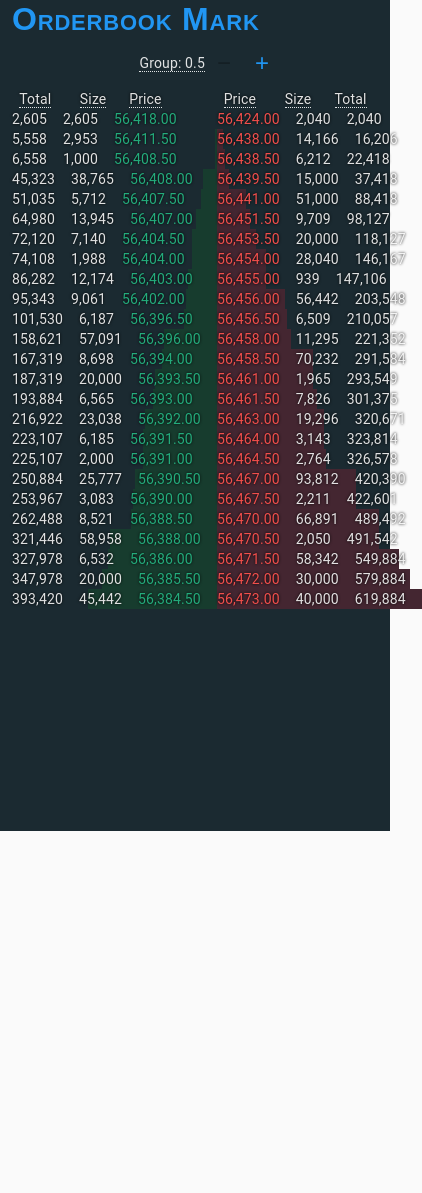
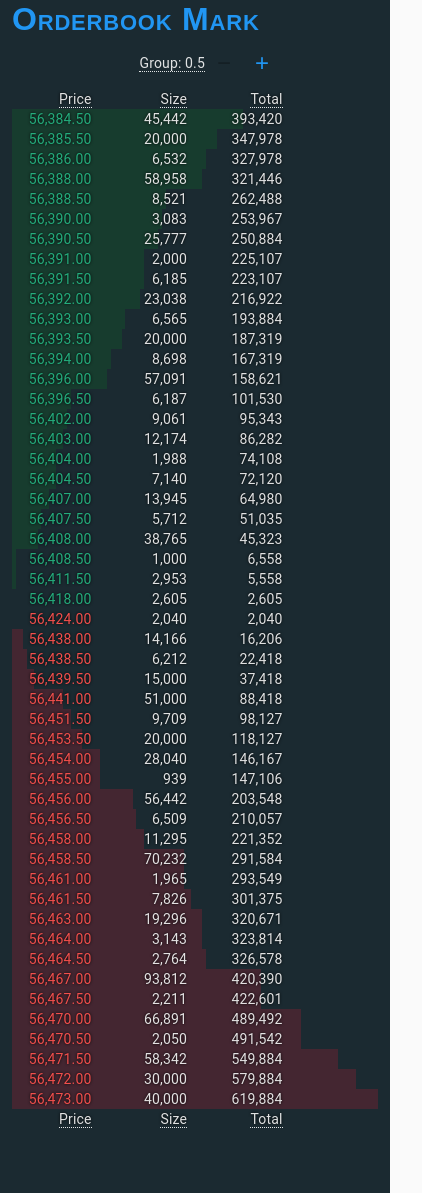
Before and after one commit to mlenser/mark-05-05-2021, a Gatsby site: page / in a window 390 px wide. Shown: the part 13-1206 px from the top of the page, 422 px wide, since content can reach past the window. Before the commit the page ends 844 px from the top, so only its background shows below. Built offline with nearby package versions, Linux system fonts and the light colour scheme; Gatsby itself is replaced by a stand-in of ours.

Commit message:
feat: orderbook is now responsive

```diff
--- a/src/components/Orderbook/Asks.tsx
+++ b/src/components/Orderbook/Asks.tsx
@@ -5,7 +5,11 @@ import { groupByInterval } from '../../utils/groupByInterval';
 import PriceSizeTotal from './PriceSizeTotal';
 import { useOrderbookContext } from './OrderbookContext';
 
-const Asks: React.FC = () => {
+type Props = {
+  aboveMobile: boolean;
+};
+
+const Asks: React.FC<Props> = ({ aboveMobile }) => {
   const { asksValues, groupInterval } = useOrderbookContext();
   const sortedValues = asksValues.sort(sortByPriceLowFirst);
   const groupedValues = groupByInterval({
@@ -13,9 +17,14 @@ const Asks: React.FC = () => {
     values: sortedValues,
   });
   const valuesWithTotal = addRunningTotal(groupedValues);
+
   return (
     <div>
-      <PriceSizeTotal type="asks" values={valuesWithTotal} />
+      <PriceSizeTotal
+        showColumnHeadersBelow={!aboveMobile}
+        type="asks"
+        values={valuesWithTotal}
+      />
     </div>
   );
 };
--- a/src/components/Orderbook/Bids.tsx
+++ b/src/components/Orderbook/Bids.tsx
@@ -5,7 +5,11 @@ import { addRunningTotal } from '../../utils/addRunningTotal';
 import PriceSizeTotal from './PriceSizeTotal';
 import { useOrderbookContext } from './OrderbookContext';
 
-const Bids: React.FC = () => {
+type Props = {
+  aboveMobile: boolean;
+};
+
+const Bids: React.FC<Props> = ({ aboveMobile }) => {
   const { bidsValues, groupInterval } = useOrderbookContext();
   const sortedValues = bidsValues.sort(sortByPriceHighFirst);
   const groupedValues = groupByInterval({
@@ -13,12 +17,13 @@ const Bids: React.FC = () => {
     values: sortedValues,
   });
   const valuesWithTotal = addRunningTotal(groupedValues);
+
   return (
     <div>
       <PriceSizeTotal
-        order={['total', 'size', 'price']}
+        order={aboveMobile ? ['total', 'size', 'price'] : undefined}
         type="bids"
-        values={valuesWithTotal}
+        values={aboveMobile ? valuesWithTotal : valuesWithTotal.reverse()}
       />
     </div>
   );
--- a/src/components/Orderbook/Orderbook.tsx
+++ b/src/components/Orderbook/Orderbook.tsx
@@ -1,25 +1,38 @@
 import React from 'react';
-import styled from 'styled-components';
+import styled, { css } from 'styled-components';
+import useMediaQuery from '@material-ui/core/useMediaQuery';
 import Bids from './Bids';
 import Asks from './Asks';
 import GroupAdjuster from './GroupAdjuster';
 import { OrderbookContextProvider } from './OrderbookContext';
 
-const Wrapper = styled.div`
+const desktopStyle = css`
   display: grid;
   grid-template-columns: 1fr 1fr;
 `;
+const mobileStyle = css`
+  display: flex;
+  flex-direction: column;
+`;
 
-const Orderbook: React.FC = () => (
+const Wrapper = styled.div<{ aboveMobile?: boolean }>`
+  ${({ aboveMobile }) => (aboveMobile ? desktopStyle : mobileStyle)};
+`;
+
+const Orderbook: React.FC = () => {
+  const aboveMobile = useMediaQuery('(min-width: 768px)');
+
+  return (
     <OrderbookContextProvider>
       <div>
         <GroupAdjuster />
-      <Wrapper>
-        <Bids />
-        <Asks />
+        <Wrapper aboveMobile={aboveMobile}>
+          <Bids aboveMobile={aboveMobile} />
+          <Asks aboveMobile={aboveMobile} />
         </Wrapper>
       </div>
     </OrderbookContextProvider>
   );
+};
 
 export default Orderbook;
--- a/src/components/Orderbook/PriceSizeTotal.tsx
+++ b/src/components/Orderbook/PriceSizeTotal.tsx
@@ -8,6 +8,7 @@ import { useOrderbookContext } from './OrderbookContext';
 import { getPercentage } from '../../utils/getPercentage';
 
 type Field = string;
+type Order = string[];
 type Type = string;
 
 const getDirectionFromType = (type: Type) => {
@@ -29,11 +30,24 @@ const getColorFromType = (type: Type) => {
 };
 
 const Wrapper = styled.div<{ filled?: string; type: string }>`
+  @media ${({ theme }) => theme.device.tablet} {
+    ${({ filled, type }) =>
+      filled &&
+      css`
+        background: linear-gradient(
+          ${getDirectionFromType(type)},
+          ${getColorFromType(type)} 0%,
+          ${getColorFromType(type)} ${filled},
+          transparent ${filled},
+          transparent 100%
+        );
+      `};
+  }
   ${({ filled, type }) =>
     filled &&
     css`
       background: linear-gradient(
-        ${getDirectionFromType(type)},
+        to right,
         ${getColorFromType(type)} 0%,
         ${getColorFromType(type)} ${filled},
         transparent ${filled},
@@ -131,25 +145,38 @@ const getColumn = ({ field, values }: { field: Field; values: SizePrice }) => {
   }
 };
 
+type ColumnHeadersProps = {
+  order: Order;
+  type: Type;
+};
+
+const ColumnHeaders: React.FC<ColumnHeadersProps> = ({ order, type }) => (
+  <Wrapper type={type}>
+    {order.map((field) => (
+      <Column key={`column-${field}`}>{getHeading({ field, type })}</Column>
+    ))}
+  </Wrapper>
+);
+
 type Props = {
-  order?: string[];
+  order?: Order;
+  showColumnHeadersBelow?: boolean;
   values: SizePrice[];
-  type: string;
+  type: Type;
 };
 
 const PriceSizeTotal: React.FC<Props> = ({
   order = ['price', 'size', 'total'],
+  showColumnHeadersBelow,
   type,
   values,
 }) => {
   const { largestSum } = useOrderbookContext();
   return (
     <>
-      <Wrapper type={type}>
-        {order.map((field) => (
-          <Column key={`column-${field}`}>{getHeading({ field, type })}</Column>
-        ))}
-      </Wrapper>
+      {!showColumnHeadersBelow ? (
+        <ColumnHeaders order={order} type={type} />
+      ) : null}
       {values.map(([price, size, total]) => (
         <Wrapper
           key={`${price}-${size}-${total}`}
@@ -167,6 +194,9 @@ const PriceSizeTotal: React.FC<Props> = ({
           ))}
         </Wrapper>
       ))}
+      {showColumnHeadersBelow ? (
+        <ColumnHeaders order={order} type={type} />
+      ) : null}
     </>
   );
 };
```
Lines whose indentation alone changed are shown as unchanged.
